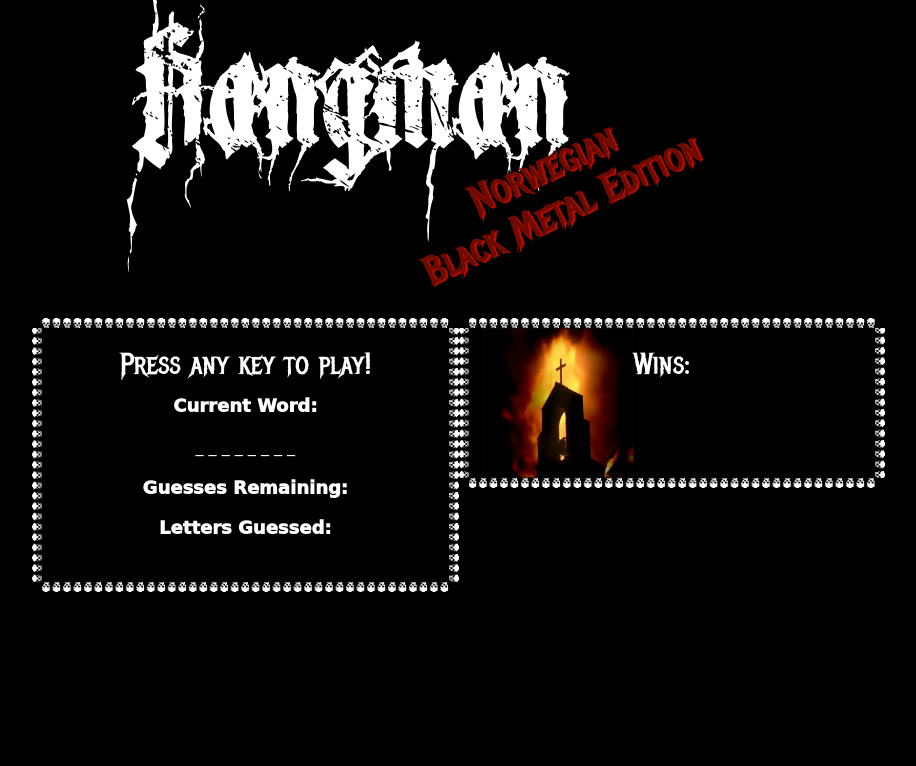
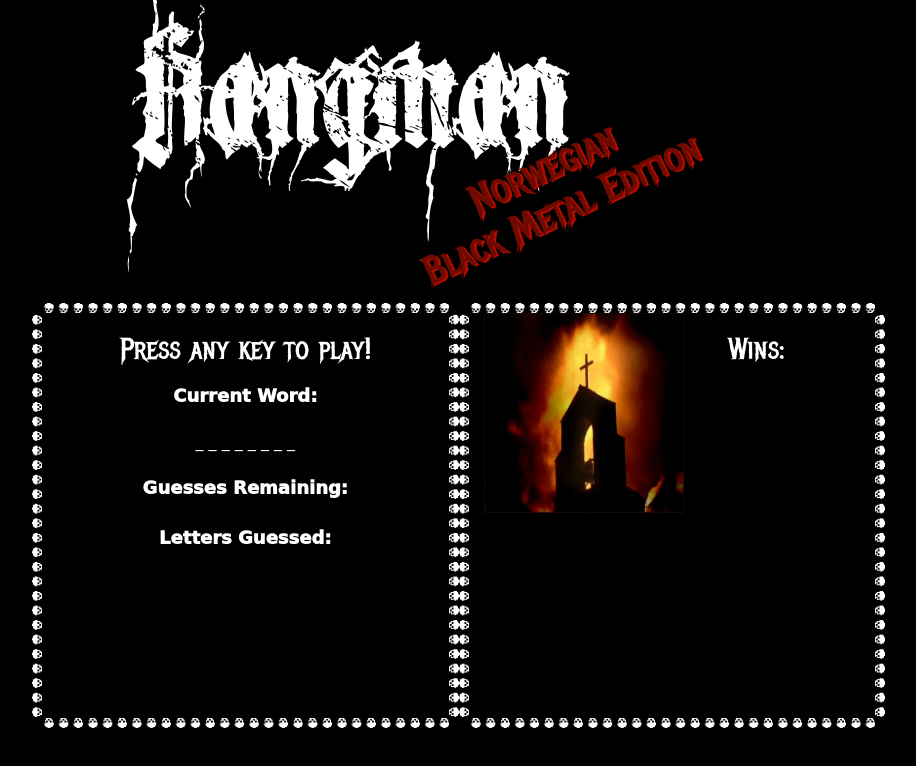
Before and after one commit to jackmidoglover/Hangman-Game, a plain HTML site: page index.html in a window 1280 px wide. Shown: the top 766 px of the page, without its empty margins (288-1204 px from the left). Drawn offline with nearby package versions, Linux system fonts and the light colour scheme; a web font is replaced by a local one.

Commit message:
styling refinements

```diff
--- a/assets/css/style.css
+++ b/assets/css/style.css
@@ -7,7 +7,7 @@ body {
 
 header {
     text-align: center;
-    margin-bottom: -20px;
+    margin-bottom: -35px;
 }
 h1 {
     font-family: XXIIBlackmetalWarrior;
@@ -35,30 +35,28 @@ h3 {
 h4 {
     font-size: 18px;
     font-weight: 1000;
-    padding: 5px 0;
+    padding: 10px 0;
 }
 
 #bandIcon {
     margin-left: 0;
 }
 
-#game {
-    padding-bottom: 30px;
-    text-align: center;
-}
 
 .icon {
-    height: 150px;
-    width: 150px;
+    height: 200px;
+    width: 200px;
     float: left;
 }
 .winsConsole {
-    float: left;
+    text-align: center;
 }
 #currentWord {
     line-height: 2;
 }
 #bandIcon, #game {
    border: 10px solid transparent;
-   border-image: url("../images/skull-border4.png") 33% repeat;
+   border-image: url("../images/skull-border4.png") 29% round;
+   height: 425px;
+   text-align: center;
 }
--- a/assets/javascript/game.js
+++ b/assets/javascript/game.js
@@ -7,10 +7,6 @@ var guesses;
 var lettersGuessed;
 var remaining;
 var answers;
-var failMessage =
-"<p>Sorry! You have run out of guesses. </p>" +
-"<p>The word was " + computerChoice + "</p>" +
-"<p> Click anywhere to try again! :D </p>";
 
 // Function that pushes values to globals
 function reset() {
@@ -94,6 +90,11 @@ if (guesses == 0)  {
 
 }
 }
+var failMessage =
+"<p>Sorry! You have run out of guesses. </p>" +
+"<p>The word was " + computerChoice + "</p>" +
+"<p> Click anywhere to try again! :D </p>";
+
 //runs game
 if (userWon!==true) {
 hangman();
--- a/index.html
+++ b/index.html
@@ -37,10 +37,15 @@
     <span id="lettersGuess"></span>
 </div>
 <div class="col-sm-4 cold-md-4 col-md-offset-7 col-sm-offset-7" id="bandIcon">
-       <img src="./assets/images/Church-Fire.jpg" class="img icon">
-    <div class="winsConsole">
-       <p><h3>Wins:</h3></p>
-    <span id="winsCount"></span>
+    <div class="row">
+        <div class="col-sm-5 col-md-5">
+            <img src="./assets/images/Church-Fire.jpg" class="img icon">
+        </div>
+        <div class="col-sm-7 col-md-7 winsConsole">
+            <p><h3>Wins:</h3></p>
+            <p><span id="winsCount"></span></p>
+        </div>
+
     </div>
 </div>
 </main>
```
